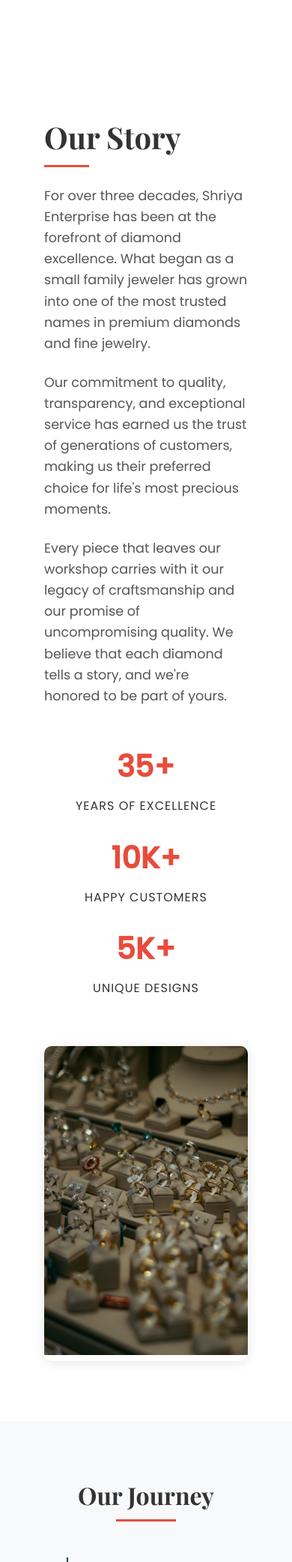
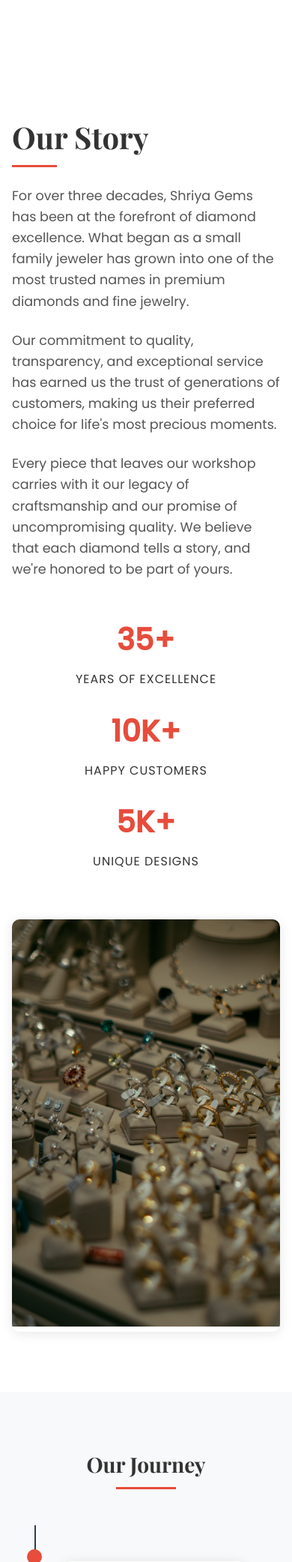
Before and after one commit to mahir1020/DiamondSeller, a Flask app: page /about in a window 390 px wide. Shown: the part 662-2745 px from the top of the page at 75% size. Run offline with Flask 2, Linux system fonts and the light colour scheme.

Commit message:
Refactor code structure for improved readability and maintainability

```diff
--- a/app/static/css/pages/about.css
+++ b/app/static/css/pages/about.css
@@ -548,6 +548,25 @@
 }
 
 @media (max-width: 576px) {
+
+    .cta-section{
+        margin: 2rem 1rem;
+    }
+
+    .cta-section h2 {
+        font-size: 1.5rem;
+        margin-bottom: 1.5rem;
+    }
+
+    .cta-section p {
+        margin-bottom: 1rem;
+        font-size: .9rem;
+    }
+
+
+
+
+
     .services-grid {
         grid-template-columns: 1fr;
     }
--- a/app/static/css/styles.css
+++ b/app/static/css/styles.css
@@ -19,14 +19,16 @@ body {
     font-family: 'Poppins', sans-serif;
     line-height: 1.6;
     color: var(--text-color);
+    background-color: #fff;
     padding-top: 70px;
-    background-color: #fff;
   }
 
+  /* Layout Container */
   .container {
-    max-width: 80%;
+    width: 90%;
+    max-width: 1140px;
     margin: 0 auto;
-    padding: 0 20px;
+    padding: 0 1rem;
   }
 
   /* Typography */
@@ -37,7 +39,7 @@ h1, h2, h3, h4, h5, h6 {
     margin-bottom: 1rem;
   }
 
-/* Common utility classes */
+  /* Section Title */
   .section-title {
     text-align: center;
     font-family: 'Playfair Display', serif;
@@ -58,6 +60,7 @@ h1, h2, h3, h4, h5, h6 {
     background-color: var(--accent-color);
   }
 
+  /* Buttons */
   .btn {
     display: inline-block;
     padding: 0.8rem 2rem;
@@ -66,6 +69,7 @@ h1, h2, h3, h4, h5, h6 {
     transition: var(--transition);
     font-weight: 500;
     text-align: center;
+    font-size: 1rem;
   }
 
   .btn-primary {
@@ -88,7 +92,7 @@ h1, h2, h3, h4, h5, h6 {
     color: white;
   }
 
-/* Grid layouts */
+  /* Grid Layouts */
   .grid {
     display: grid;
     gap: 2rem;
@@ -106,15 +110,32 @@ h1, h2, h3, h4, h5, h6 {
     grid-template-columns: repeat(4, 1fr);
   }
 
-/* Responsive Design */
+  /* Main content height */
+  main {
+    min-height: calc(100vh - 70px - 400px);
+  }
+
+  /* ------------------ RESPONSIVE ------------------ */
+
+  /* Tablet (≤ 992px) */
   @media (max-width: 992px) {
+    .container {
+      width: 95%;
+    }
+
     .grid-4 {
       grid-template-columns: repeat(3, 1fr);
     }
   }
 
+  /* Mobile (≤ 768px) */
   @media (max-width: 768px) {
-    .grid-3, .grid-4 {
+    .container {
+      width: 100%;
+      padding: 0 1rem;
+    }
+
+    .grid-4, .grid-3 {
       grid-template-columns: repeat(2, 1fr);
     }
 
@@ -125,26 +146,20 @@ h1, h2, h3, h4, h5, h6 {
     .section-title {
       font-size: 2rem;
     }
-}
 
-@media (max-width: 576px) {
-    .grid-3, .grid-4 {
-        grid-template-columns: 1fr;
+    .btn {
+      padding: 0.6rem 1.2rem;
+      font-size: 0.9rem;
     }
   }
 
-main {
-    min-height: calc(100vh - 70px - 400px);
+  /* Small Devices (≤ 576px) */
+  @media (max-width: 576px) {
+    .grid-4, .grid-3 {
+      grid-template-columns: 1fr;
     }
 
-/* Import component styles */
-@import url('components/header.css');
-@import url('components/footer.css');
-@import url('components/forms.css');
-
-/* Import page-specific styles */
-@import url('pages/home.css');
-@import url('pages/about.css');
-@import url('pages/contact.css');
-@import url('pages/diamonds.css');
-@import url('pages/product.css');
+    .section-title {
+      font-size: 1.75rem;
+    }
+  }
--- a/app/templates/about.html
+++ b/app/templates/about.html
@@ -1,6 +1,6 @@
 {% extends "layout.html" %}
 
-{% block title %}About Us | Shriya Enterprise{% endblock %}
+{% block title %}About Us | Shriya Gems{% endblock %}
 
 {% block page_css %}
 <link rel="stylesheet" href="{{ url_for('static', filename='css/pages/about.css') }}">
@@ -23,7 +23,7 @@
         <div class="about-grid">
             <div class="about-content fade-in">
                 <h2>Our Story</h2>
-                <p>For over three decades, Shriya Enterprise has been at the forefront of diamond excellence. What began as a small family jeweler has grown into one of the most trusted names in premium diamonds and fine jewelry.</p>
+                <p>For over three decades, Shriya Gems has been at the forefront of diamond excellence. What began as a small family jeweler has grown into one of the most trusted names in premium diamonds and fine jewelry.</p>
                 <p>Our commitment to quality, transparency, and exceptional service has earned us the trust of generations of customers, making us their preferred choice for life's most precious moments.</p>
                 <p>Every piece that leaves our workshop carries with it our legacy of craftsmanship and our promise of uncompromising quality. We believe that each diamond tells a story, and we're honored to be part of yours.</p>
 
@@ -58,7 +58,7 @@
                 <div class="timeline-content">
                     <div class="timeline-year">1985</div>
                     <h3 class="timeline-title">The Beginning</h3>
-                    <p>Shriya Enterprise was founded as a small family jewelry business with a vision to bring exceptional diamond craftsmanship to customers.</p>
+                    <p>Shriya Gems was founded as a small family jewelry business with a vision to bring exceptional diamond craftsmanship to customers.</p>
                 </div>
             </div>
 
@@ -66,7 +66,7 @@
                 <div class="timeline-content">
                     <div class="timeline-year">1995</div>
                     <h3 class="timeline-title">Expansion</h3>
-                    <p>We expanded our operations and opened our flagship store, marking the beginning of a new era for Shriya Enterprise.</p>
+                    <p>We expanded our operations and opened our flagship store, marking the beginning of a new era for Shriya Gems.</p>
                 </div>
             </div>
 
@@ -163,7 +163,7 @@
 
         <div class="testimonial-slider fade-in">
             <div class="testimonial-slide active">
-                <p class="testimonial-quote">"Shriya Enterprise crafted my engagement ring with such care and attention to detail. The diamond's quality is exceptional, and the design is exactly what I envisioned. Every time I look at it, I'm reminded of their extraordinary craftsmanship."</p>
+                <p class="testimonial-quote">"Shriya Gems crafted my engagement ring with such care and attention to detail. The diamond's quality is exceptional, and the design is exactly what I envisioned. Every time I look at it, I'm reminded of their extraordinary craftsmanship."</p>
                 <div class="testimonial-author">
                     <div class="author-image">
                         <img src="{{ url_for('static', filename='images/about/client1.jpg') }}" alt="Client">
--- a/app/templates/contact.html
+++ b/app/templates/contact.html
@@ -26,7 +26,7 @@
 <script src="{{url_for('static', filename='js/contact.js')}}"></script>
 
 {% endblock %}
-{% block title %}Contact Us | Shriya Enterprise{% endblock %}
+{% block title %}Contact Us | Shriya Gems{% endblock %}
 
 {% block content %}
 <div class="contact-hero">
--- a/app/templates/diamond.html
+++ b/app/templates/diamond.html
@@ -2,7 +2,7 @@
 {% block page_css %}
 <link rel="stylesheet" href="{{ url_for('static', filename='css/pages/diamond.css') }}">
 {% endblock %}
-{% block title %}{{ diamond.shape }} Diamond | Shriya Enterprise{% endblock %}
+{% block title %}{{ diamond.shape }} Diamond | Shriya Gems{% endblock %}
 
 {% block content %}
 <div class="diamond-detail">
--- a/app/templates/index.html
+++ b/app/templates/index.html
@@ -4,7 +4,7 @@
 <link rel="stylesheet" href="{{ url_for('static', filename='css/pages/home.css') }}">
 {% endblock %}
 
-{% block title %}Shriya Enterprise | Premium Collection{% endblock %}
+{% block title %}Shriya Gems | Premium Collection{% endblock %}
 
 {% block content %}
 <div class="hero-section">
--- a/app/templates/layout.html
+++ b/app/templates/layout.html
@@ -3,9 +3,8 @@
 <head>
     <meta charset="UTF-8">
     <meta name="viewport" content="width=device-width, initial-scale=1.0">
-    <title>{% block title %}Shriya Enterprise{% endblock %}</title>
-
-
+    <title>{% block title %}Shriya Gems{% endblock %}</title>
+    <link rel="icon" type="image/x-icon" href="{{ url_for('static', filename='images/logo.ico') }}">
     <script src="{{ url_for('static', filename='js/diamonds.js') }}"></script>
     <link rel="stylesheet" href="https://cdnjs.cloudflare.com/ajax/libs/font-awesome/5.15.4/css/all.min.css">
     <!-- Add base styles first -->
@@ -20,8 +19,11 @@
         <nav class="main-nav">
             <div class="container nav-container">
                 <a href="{{ url_for('home') }}" class="logo">
-                    <i class="fas fa-gem"></i> Shriya Enterprise
+                    <i class="fas fa-gem"></i> Shriya Gems
                 </a>
+                <div class="menu-toggle" onclick="toggleMenu()">
+                    <i class="fas fa-bars"></i>
+                </div>
                 <ul class="nav-links">
                     <li><a href="{{ url_for('home') }}" class="nav-link">Home</a></li>
                     <li><a href="{{ url_for('diamonds') }}" class="nav-link">Collection</a></li>
@@ -39,7 +41,7 @@
     <footer>
         <div class="container footer-content">
             <div class="footer-section">
-                <h3>Shriya Enterprise</h3>
+                <h3>Shriya Gems</h3>
                 <p>Exceptional diamonds for extraordinary moments</p>
                 <div class="social-icons">
                     <a href="https://www.instagram.com/diamond_seller04?utm_source=qr&igsh=ODM2OWNqeGZyaWNi" class="social-icon" target="_blank"><i class="fab fa-instagram"></i></a>
@@ -63,8 +65,14 @@
             </div>
         </div>
         <div class="footer-bottom">
-            <p>&copy; 2024 Shriya Enterprise. All rights reserved.</p>
+            <p>&copy; 2024 Shriya Gems. All rights reserved.</p>
         </div>
     </footer>
 </body>
 </html>
+<script>
+    function toggleMenu() {
+        const navLinks = document.querySelector('.nav-links');
+        navLinks.classList.toggle('open');
+    }
+</script>
```
Also changed, not shown: app/static/css/components/header.css (+34 -6 lines), app/static/images/logo.ico (added). Lines whose indentation alone changed are shown as unchanged.
